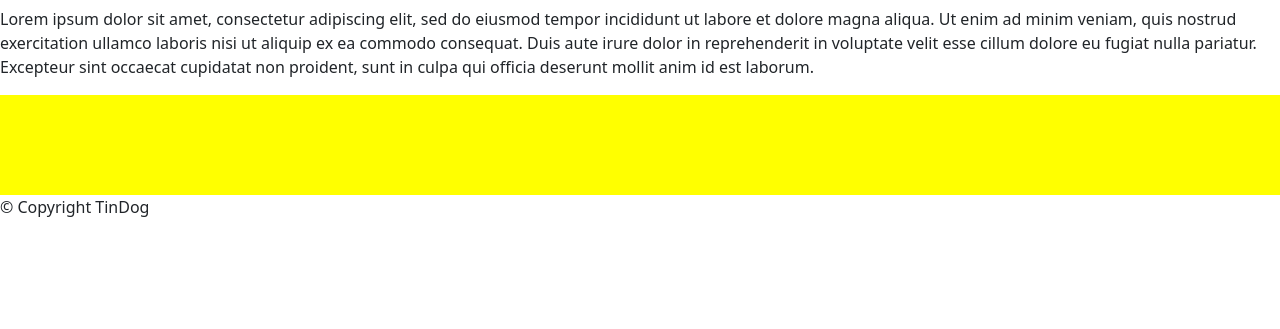
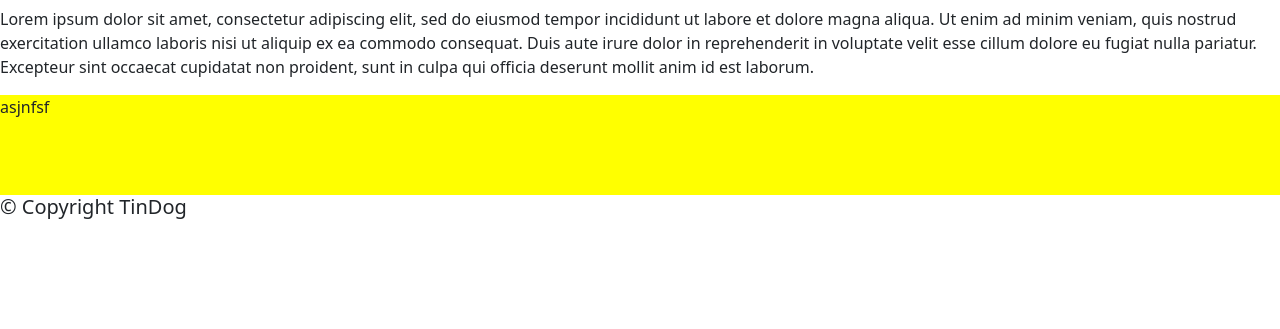
Before and after one commit to CS3250-Ctrl-Intelligence/Team-Project_Python, a Django app: template frontend_files/ci_project/templates/about.html in a window 1280 px wide. Shown: the part 471-800 px from the top of the page. Run offline with Django 3.2, Linux system fonts and the light colour scheme; the template is opened without the code that fills it, so the values that code supplies are empty.

Commit message:
Added a few changes to the about page

```diff
--- a/frontend_files/ci_project/templates/about.html
+++ b/frontend_files/ci_project/templates/about.html
@@ -56,17 +56,16 @@
         <section id="our-team" style="background-color:yellow;">
             <div class="team1">
 
-
+                <p>asjnfsf</p>
             </div>
 
         </section>
-
         <!-- Footer -->
         <footer id="footer">
 
-            <p>© Copyright TinDog</p>
+            <h5>© Copyright TinDog</h5>
 
         </footer>
+
     </body>
-
 </html>
--- /dev/null
+++ b/requirements.txt
@@ -0,0 +1,4 @@
+asgiref==3.5.0
+Django==4.0.3
+psycopg2==2.9.3
+sqlparse==0.4.2
```
Also changed, not shown: frontend_files/ci_project/ci_app/migrations/0003_alter_teammembers_story.py (added).
